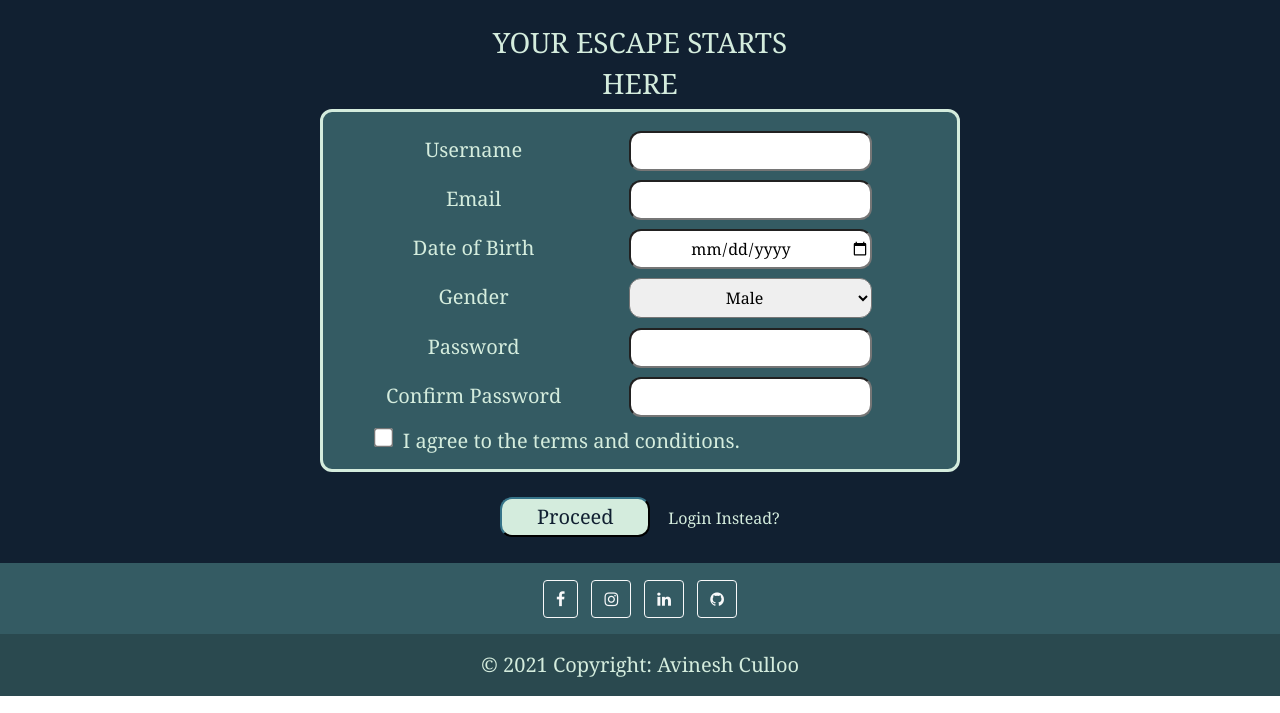
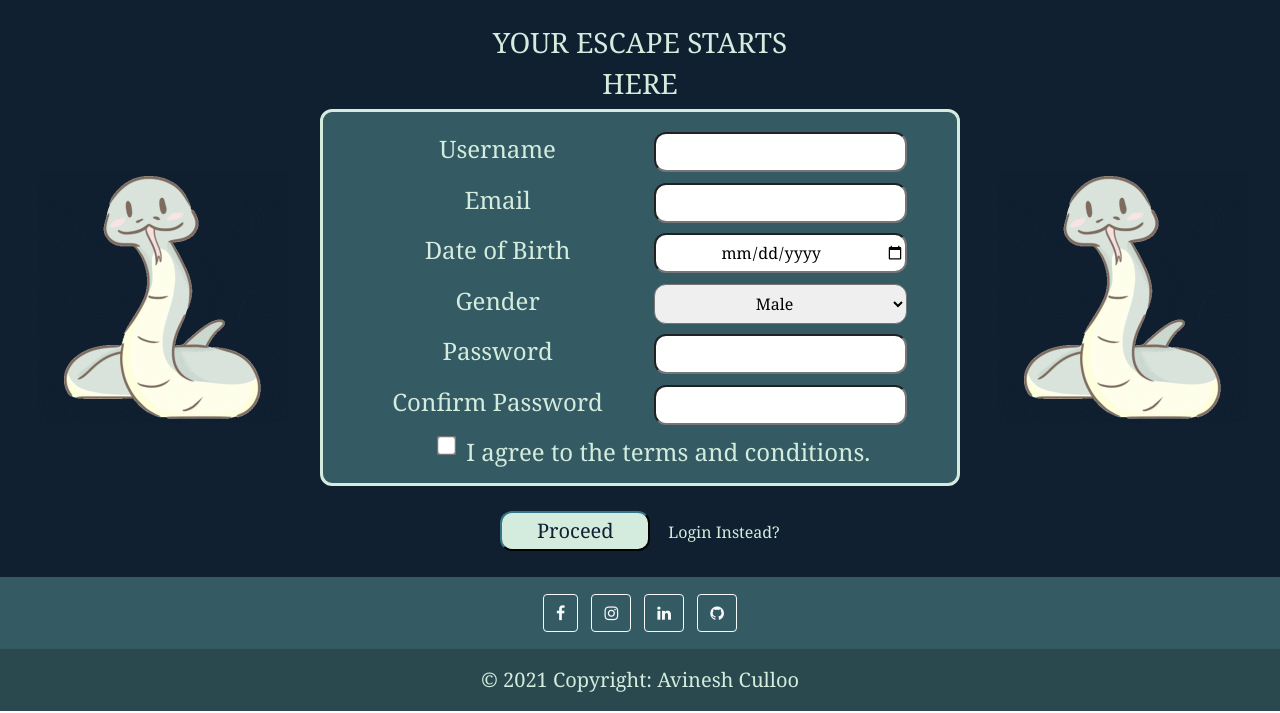
Before and after one commit to avinesh1906/CST2120-GameWebsite, a PHP site: page /register/register.php in a window 1280 px wide. Shown: the part 87-800 px from the top of the page. Run offline with PHP 8.4, Linux system fonts and the light colour scheme.

Commit message:
Added side picture for register.php

```diff
--- a/register/css/styles.css
+++ b/register/css/styles.css
@@ -10,6 +10,7 @@
     position: relative;
     text-align: center;
     color: #D4ECDD;
+    font-size: 15px;
 }
 
 #lower_line {
@@ -17,19 +18,30 @@
     position: relative;
     text-align: center;
     color: #D4ECDD;
+    font-size: 15px;
 }
 
 .signup_form {
+    display: flex;
+}
+
+.left_side_picture, .right_side_picture {
+    padding-top: 5%;
+    padding-left: 3%;
+    width: 25%;
+}
+
+.main_form {
     position: relative;
-    margin-left: 25%;
-    margin-right: 25%;
+    width: 50%;
     padding-top: 1.5%;
     padding-bottom: 1%;
-    padding-left: 2%;
     border: solid;
     color: #D4ECDD;
     background-color: #345B63 ;
     border-radius: 12px;
+    font-size: larger;
+    text-align: center;
 }
 
 .form_details {
--- a/register/register.php
+++ b/register/register.php
@@ -13,7 +13,12 @@
         <h3> HERE </h1>
     </div>
 </div>
+
 <div class="signup_form">
+    <div class="left_side_picture">
+        <img class="side_picture" src="../common/img/serpent.gif"  width="250" alt="side_picture" >
+    </div>
+    <div class="main_form">
         <div class="form_details">
             <label for="username" class="form-label"> Username </label>
             <input autocomplete="off" type="text" id="username" >
@@ -49,10 +54,16 @@
             </label>
         </div>
     </div>
+    <div class="right_side_picture">
+        <img class="side_picture" src="../common/img/serpent.gif"  width="250" alt="side_picture" >
+    </div>
+</div>
+
 <div class="register_footer">
     <button type="submit">Proceed</button>
     <a href="../login/login.php">Login Instead?</a>
 </div>
+
 <?php
     generateFooter($pageName);
 ?>
```
Lines whose indentation alone changed are shown as unchanged.
